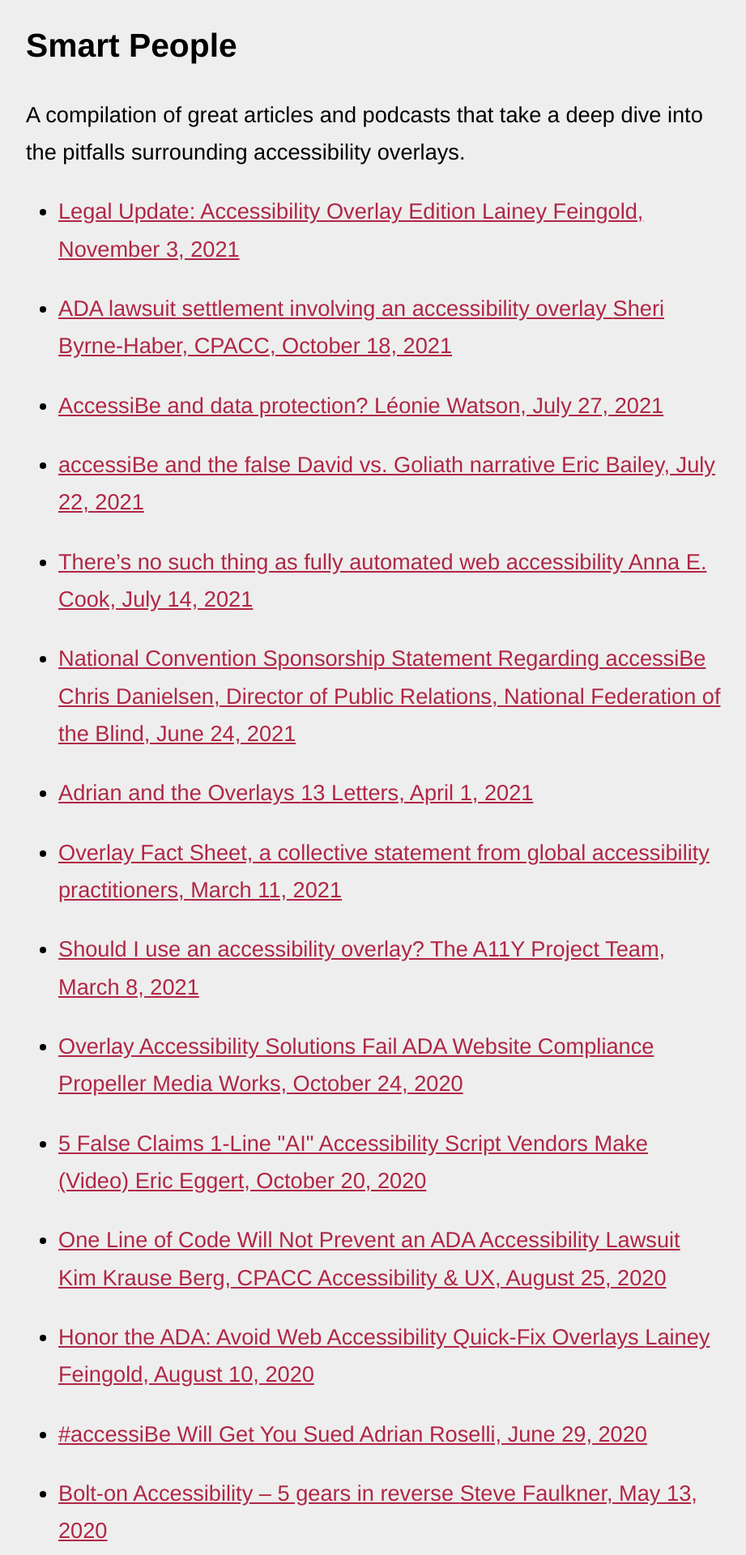
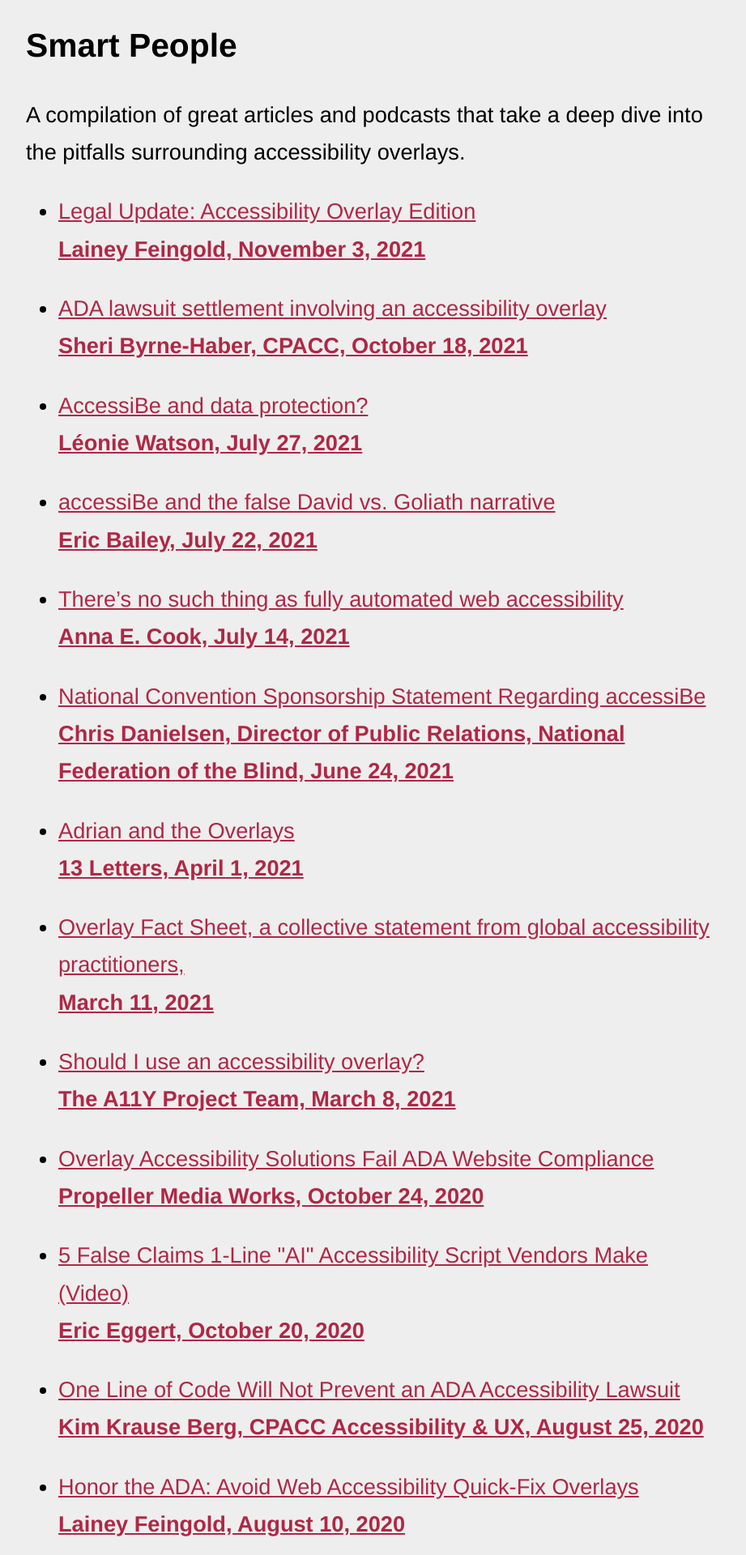
Before and after one commit to michaelspellacy/shouldiuseanaccessibilityoverlay-com, a Jekyll site: the page built from index.html, in a window 1280 px wide. Shown: the part 4106-6026 px from the top of the page at 81% size, without its empty margins (178-1099 px from the left). Built offline with Jekyll 4.4.1, drawn with Linux system fonts in a browser that asks for light colours.

Commit message:
Update default.html

```diff
--- a/_layouts/default.html
+++ b/_layouts/default.html
@@ -54,7 +54,7 @@
 
         <p>A compilation of great articles and podcasts that take a deep dive into the pitfalls surrounding accessibility overlays.</p>
 
-        <ul>
+        <ul class="articles">
           <li><a href="https://www.lflegal.com/2021/11/overlay-legal-update/">Legal Update: Accessibility Overlay Edition <span>Lainey Feingold, November 3, 2021</span></a></li>
           <li><a href="https://sheribyrnehaber.medium.com/important-settlement-in-an-ada-lawsuit-involving-an-accessibility-overlay-748a82850249">ADA lawsuit settlement involving an accessibility overlay <span>Sheri Byrne-Haber, CPACC, October 18, 2021</span></a></li>
           <li><a href="https://tink.uk/accessibe-and-data-protection/">AccessiBe and data protection? <span>Léonie Watson, July 27, 2021</span></a></li>
@@ -86,7 +86,7 @@
 
         <p>Check out these videos and presentations by accessibility professionals in the field and the disabled community.</p>
 
-        <ul>
+        <ul class="articles">
           <li><a href="https://www.youtube.com/watch?v=k6VmSjEIiks&ab_channel=AccessibilityTalks">
 
             <img src="https://img.youtube.com/vi/k6VmSjEIiks/maxresdefault.jpg" alt="">
@@ -115,7 +115,7 @@
 
         <p>Is an overlay interfering with your web experience? These tools will help you to bypass them.</p>
 
-        <ul>
+        <ul class="articles">
           <li><a href="https://sclower.github.io/accessibegone/">AccessiBe Gone: Instructions for blocking AccessiBe and similar intrusive overlays <span>Stephen Clower</span></a></li>
           <li><a href="https://www.accessibyebye.org/">AccessiByeBye - Chrome Plug-in <span>Pneuma Solutions</span></a></li>
         </ul>
@@ -128,7 +128,7 @@
 
         <p>Stay informed with events surrounding overlays.</p>
 
-        <ul>
+        <ul class="articles">
           <li><a href="https://www.nbcnews.com/tech/innovation/blind-people-advocates-slam-company-claiming-make-websites-ada-compliant-n1266720">Blind people, advocates slam company claiming to make websites ADA compliant <span>April Glaser, NBC News, May 9, 2021</span></a></li>
           <li><a href="https://www.vice.com/en/article/m7az74/people-with-disabilities-say-this-ai-tool-is-making-the-web-worse-for-them">People With Disabilities Say This AI Tool Is Making the Web Worse for Them <span>Todd Feathers, March 17, 2021</span></a></li>
           <li><a href="https://wptavern.com/wordpress-org-removes-fake-reviews-for-acessibe-plugin">WordPress.org Removes Fake Reviews for AccessiBe Plugin <span>Sarah Gooding, February 18, 2021</span></a></li>
@@ -147,7 +147,7 @@
 
         <p><small>The content of this site is licensed under <a href="http://creativecommons.org/licenses/by-nc-sa/3.0/">Creative Commons</a>. <br>
 
-          Created by <a href="https://michaelspellacy.com" itemprop="author name url" itemscope itemtype="http://schema.org/Person">Michael Spellacy</a>, "Greedy" Accessibility Consultant". <a href="/contribute/">Contributions</a> to this project are welcome!</small></p>
+          Created by <span itemprop="author" itemscope itemtype="http://schema.org/Person"><a href="https://michaelspellacy.com" itemprop="url"><span itemprop="name">Michael Spellacy</span></a></span>, "Greedy" Accessibility Consultant". <a href="/contribute/">Contributions</a> to this project are welcome!</small></p>
 
       </div>
 
```
